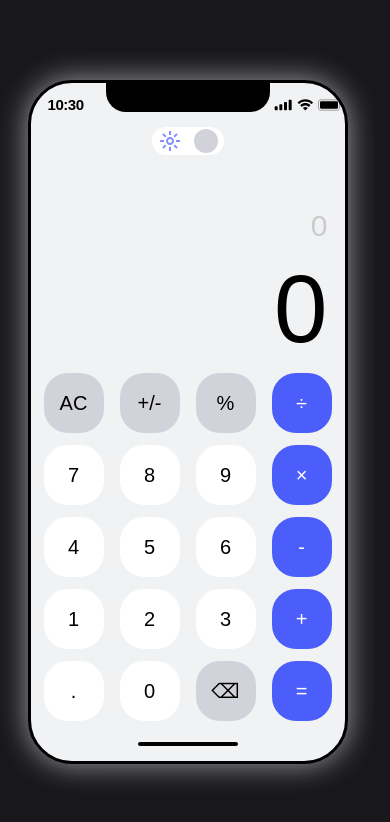
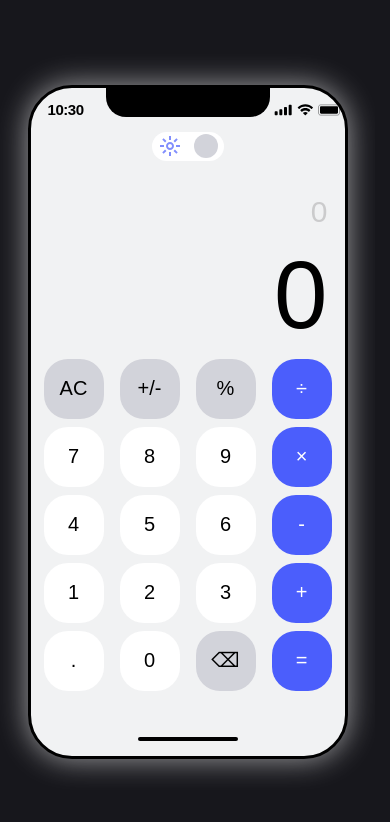
Before and after one commit to SergioMartinov31/Calculator-App, a website built with Vite: page index.html in a window 390 px wide. Built offline with nearby package versions, Linux system fonts and the light colour scheme; files whose address does not match are found by name.

Commit message:
Add mobile  adaptiv

```diff
--- a/src/styles/components/_phone.scss
+++ b/src/styles/components/_phone.scss
@@ -179,17 +179,16 @@ body.dark .phone-header__icon-dark{
   .phone {
     width: 320px; // уменьшаем ширину телефона
     height: auto;
-    margin: 60px auto; // уменьшаем отступ сверху
 
     &-screen {
-      gap: 50px;
-      height: 600px;
+      gap: 30px;
+      height: 590px;
       .calculation {
         width: 280px; // уменьшаем ширину области с цифрами и результатом
 
 
         &__result {
-          font-size: 50px; // подгоняем размер шрифта результата
+          font-size: 20px; // подгоняем размер шрифта результата
         }
 
         .calculation-log {
@@ -199,7 +198,7 @@ body.dark .phone-header__icon-dark{
         }
 
         .keyboard {
-          gap: 12px;
+          gap: 8px;
 
           &__button--number,
           &__button--operator,
```
